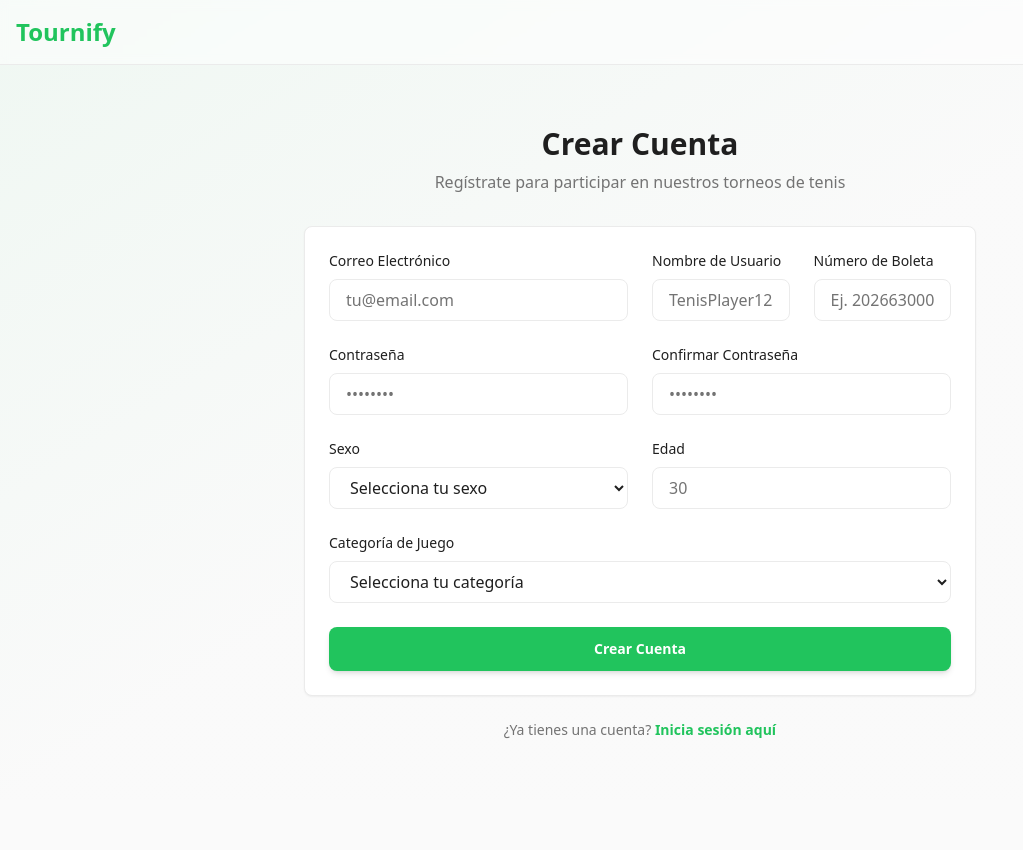
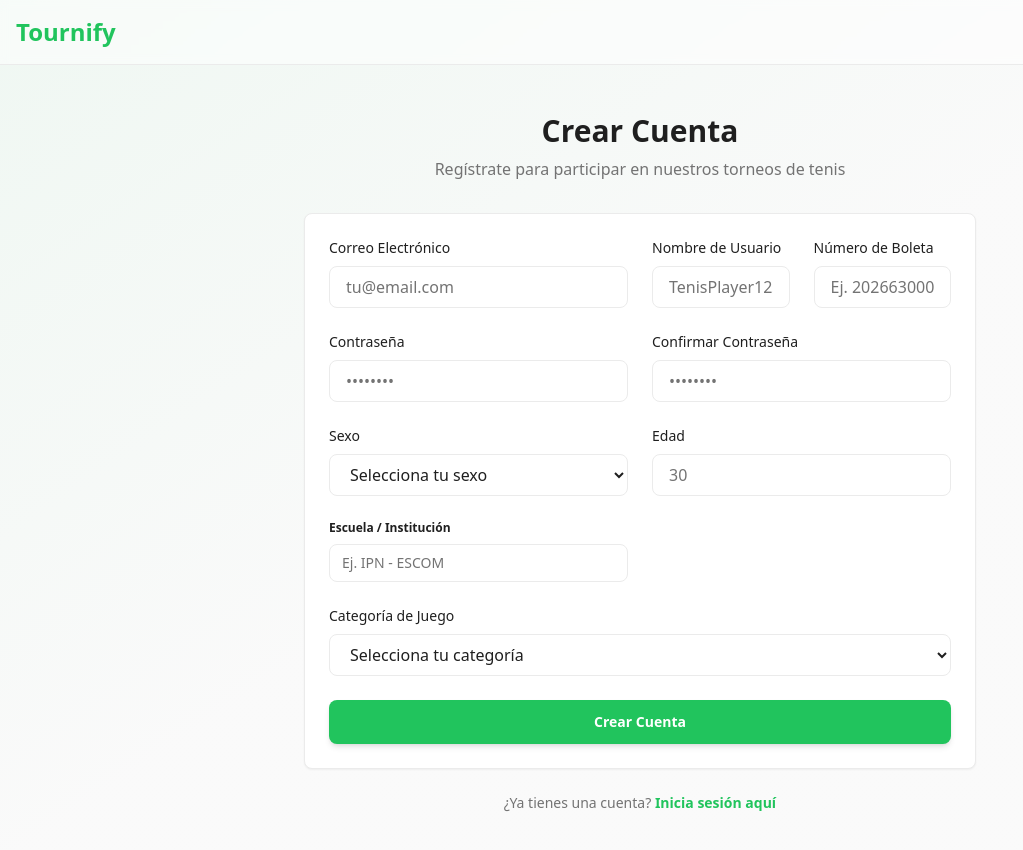
Before and after one commit to JonathanMeriino/TennisAppProject, a Next.js app in the folder Frontend/: page /registro in a window 1280 px wide. Shown: the top 850 px of the page, without its empty margins (0-1023 px from the left). Before the commit the page ends 800 px from the top, so only its background shows below. Built offline with nearby package versions, Linux system fonts and the light colour scheme; no server answers.

Commit message:
se agrego el campo de escuela al registro

```diff
--- a/Frontend/components/registro-form.jsx
+++ b/Frontend/components/registro-form.jsx
@@ -14,6 +14,7 @@ export function RegistroForm() {
     age: "",
     category: "",
     boleta: "",
+    escuela: "",
   });
   const [isLoading, setIsLoading] = useState(false);
   const [error, setError] = useState("");
@@ -61,10 +62,12 @@ export function RegistroForm() {
           perfil: {
             boleta_usuario: formData.boleta,
             edad_usuario: parseInt(formData.age),
+            escuela_usuario: formData.escuela,
             sexo_usuario: formData.sexo,
             rol: 2,
             categoria: parseInt(formData.category)
-          }
+          },
+
         }),
       });
       const data = await respuesta.json();
@@ -234,6 +237,17 @@ export function RegistroForm() {
               className="input-field"
             />
           </div>
+          <div className="space-y-2">
+            <label className="text-xs font-semibold text-foreground block">Escuela / Institución</label>
+            <input
+              type="text"
+              name="escuela"
+              value={formData.escuela}
+              onChange={handleChange}
+              placeholder="Ej. IPN - ESCOM"
+              className="input-field w-full py-2 px-3 text-sm rounded-lg border border-border bg-card"
+            />
+          </div>
 
           <div className="md:col-span-2">
             <label
```
